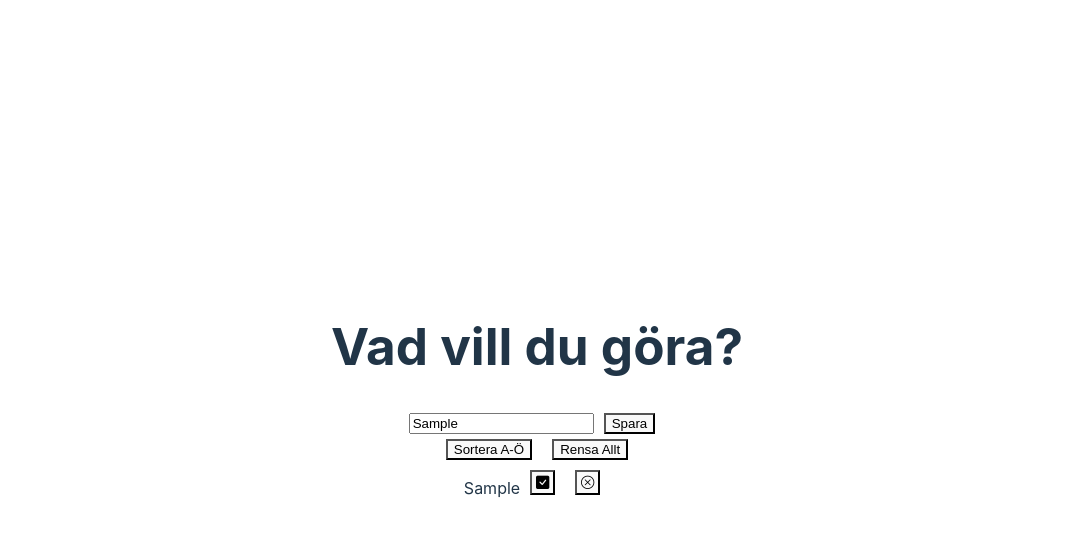
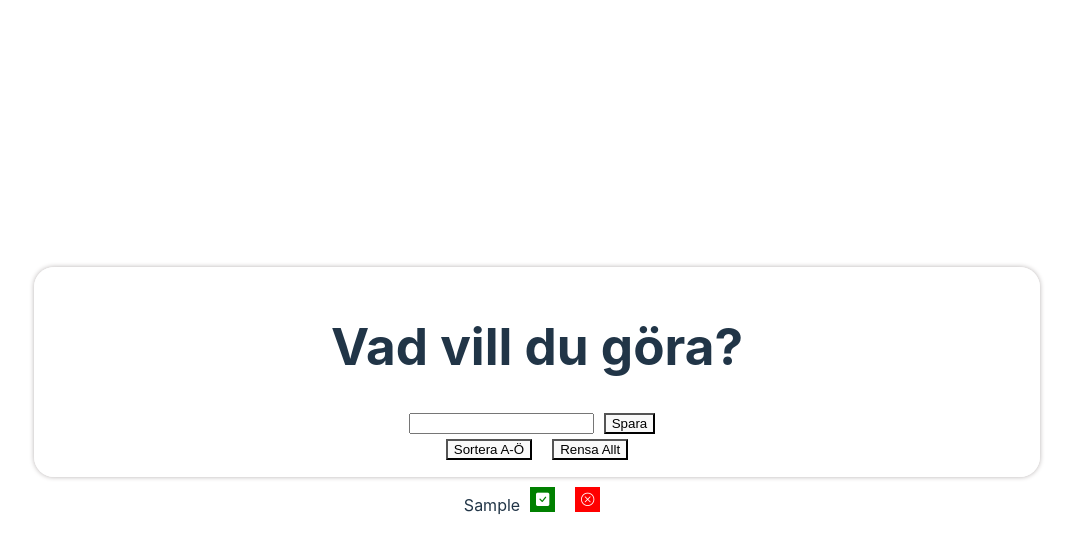
Before and after one commit to r0binsahin/Todo_list_Vue.js, a Vue app: page / in a window 1280 px wide. Both pictures are taken after typing "Sample" into the empty fields and a click on the button "Spara". Shown: the top 550 px of the page, without its empty margins (103-1176 px from the left). Built offline with nearby package versions, Linux system fonts and the light colour scheme.

Commit message:
(fix) empty input.value

```diff
--- a/src/components/AddTodo.vue
+++ b/src/components/AddTodo.vue
@@ -3,16 +3,27 @@ import { ref } from "vue";
 
 const todoText = ref("");
 
-defineEmits(["addTodo, sortTodos, clearAll"]);
+const emit = defineEmits(["addTodo", "sortTodos", "clearAll"]);
+
+const handleSubmit = () => {
+    emit("addTodo", todoText.value); // spread
+    todoText.value = "";
+}
 </script>
 <template>
-  <form @submit.prevent="() => $emit('addTodo', todoText)">
-    <h1>Vad vill du göra?</h1>
-    <input type="text" v-model="todoText" />
-    <button class="saveTodo">Spara</button>
-  </form>
-  <button class="sortBtn" @click="() => $emit('sortTodos')">Sortera A-Ö</button>
-  <button class="clearBtn" @click="() => $emit('clearAll')">Rensa Allt</button>
+  <div class="inputWrapper">
+    <form @submit.prevent="handleSubmit">
+      <h1>Vad vill du göra?</h1>
+      <input type="text" v-model="todoText" />
+      <button class="saveTodo">Spara</button>
+    </form>
+    <button class="sortBtn" @click="() => $emit('sortTodos')">
+      Sortera A-Ö
+    </button>
+    <button class="clearBtn" @click="() => $emit('clearAll')">
+      Rensa Allt
+    </button>
+  </div>
 </template>
 <style scoped>
 .sortBtn,
@@ -22,4 +33,13 @@ defineEmits(["addTodo, sortTodos, clearAll"]);
   margin-right: 10px;
   margin-top: 5px;
 }
+
+.inputWrapper {
+    width:80%;
+    border: 0.1px solid white;
+    padding: 1rem;
+    border-radius: 20px;
+    box-shadow: 0 0 5px 0 rgb(183, 178, 178);
+
+}
 </style>
--- a/src/components/ShowTodos.vue
+++ b/src/components/ShowTodos.vue
@@ -11,12 +11,11 @@ defineEmits(["toggleTodo", "removeTodo", "sortTodo"]);
 <template>
   <div class="todoContainer">
     <p :class="todo.done ? 'done' : ' '">{{ todo.todoText }}</p>
-    <button
-      class="checkBtn"
-      @click="() => $emit('toggleTodo')"
-    ><i class="bi bi-check-square-fill"></i></button>
+    <button class="checkBtn" @click="() => $emit('toggleTodo')">
+      <i  id="checkIcon" class="bi bi-check-square-fill"></i>
+    </button>
     <button class="dltBtn" @click="() => $emit('removeTodo', 'index')">
-      <i class="bi bi-x-circle"></i>
+      <i id="dltIcon" class="bi bi-x-circle"></i>
     </button>
   </div>
 </template>
@@ -31,6 +30,8 @@ defineEmits(["toggleTodo", "removeTodo", "sortTodo"]);
 }
 
 .dltBtn {
+    border-style: none;
+    background-color: red;
     display: flex;
     flex-direction: row;
     justify-content: center;
@@ -40,6 +41,8 @@ defineEmits(["toggleTodo", "removeTodo", "sortTodo"]);
    margin: 10px;
 }
 .checkBtn {
+    border-style: none;
+    background-color: green;
     display: flex;
     flex-direction: row;
     justify-content: center;
@@ -49,8 +52,12 @@ defineEmits(["toggleTodo", "removeTodo", "sortTodo"]);
     margin: 10px;
 }
 
-/* .bi {
-    width: 20px;
-    height: 20px;
-} */
+ #checkIcon {
+    background-color: green;
+    color: white;
+}
+#dltIcon {
+    background-color: red;
+    color: white;
+}
 </style>
--- a/src/style.css
+++ b/src/style.css
@@ -60,10 +60,13 @@ button:focus-visible {
 }
 
 #app {
-  max-width: 1280px;
+  width: 100%;
   margin: 0 auto;
   padding: 2rem;
   text-align: center;
+  display: flex;
+  flex-direction: column;
+  place-items: center;
 }
 
 @media (prefers-color-scheme: light) {
```
Lines whose indentation alone changed are shown as unchanged.
